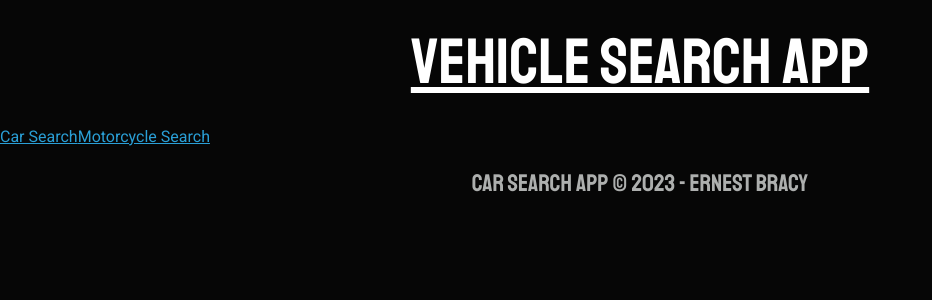
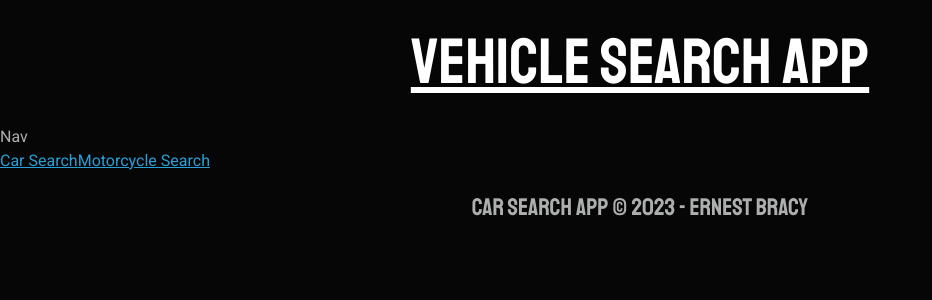
Before and after one commit to Bracye/car-search-app, a React (Vite) app: page / in a window 1280 px wide. Shown: the top 300 px of the page, without its empty margins (0-932 px from the left). Built offline with nearby package versions, Linux system fonts and the light colour scheme.

Commit message:
Added a nav component to hold links

```diff
--- a/src/App.jsx
+++ b/src/App.jsx
@@ -5,15 +5,17 @@ import MotorcycleSearch from './pages/MotorcycleSearch';
 import Main from './pages/Main';
 import Footer from './components/Footer';
 import Header from './components/Header';
+import Nav from './components/Nav';
 
 function App() {
   return (
     <div>
       <Header />
+      <Nav />
       <Routes>
         <Route path="/" element={<Main />} />
-        <Route path="/cars/*" element={<CarSearch />} />
-        <Route path="/motorcycles/*" element={<MotorcycleSearch />} />
+        <Route path="/cars/" element={<CarSearch />} />
+        <Route path="/motorcycles/" element={<MotorcycleSearch />} />
       </Routes>
       <Footer />
     </div>
--- /dev/null
+++ b/src/components/Nav.jsx
@@ -0,0 +1,9 @@
+import React from 'react'
+
+function Nav() {
+  return (
+    <div>Nav</div>
+  )
+}
+
+export default Nav
```
